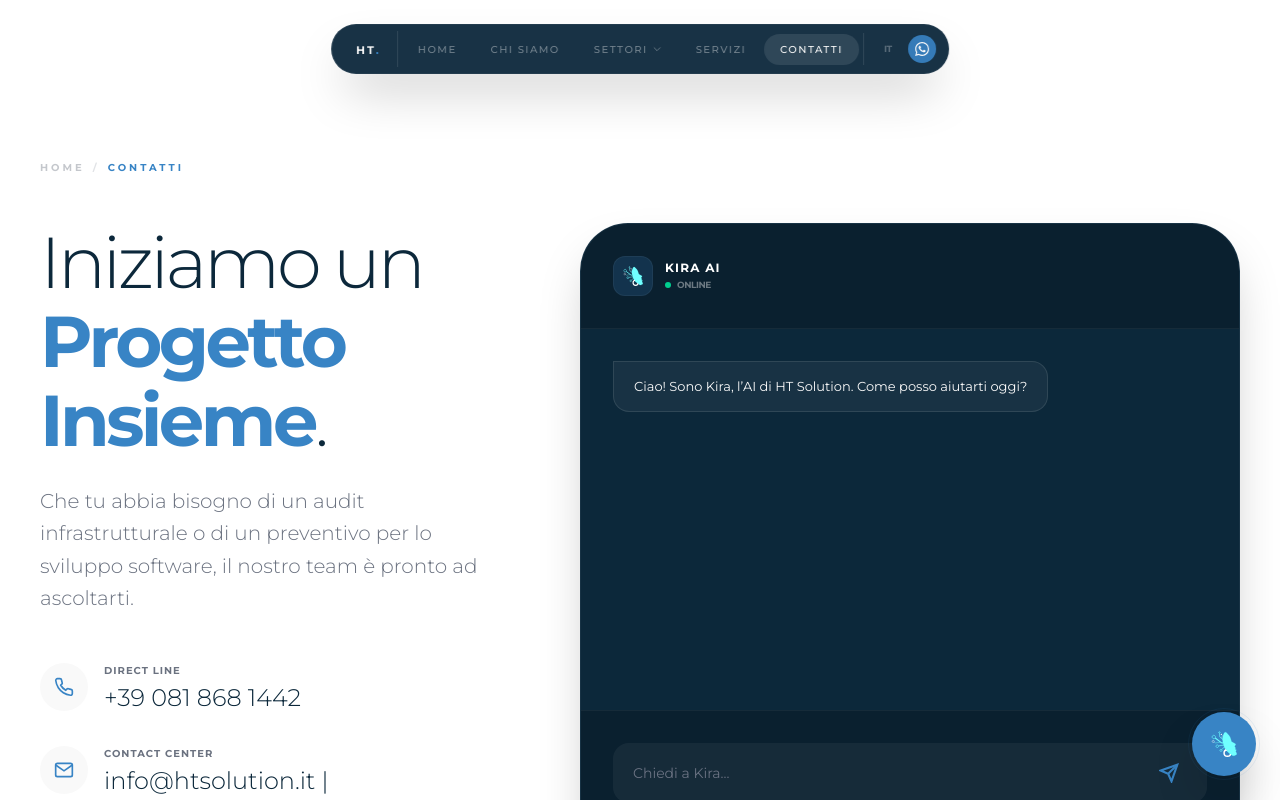
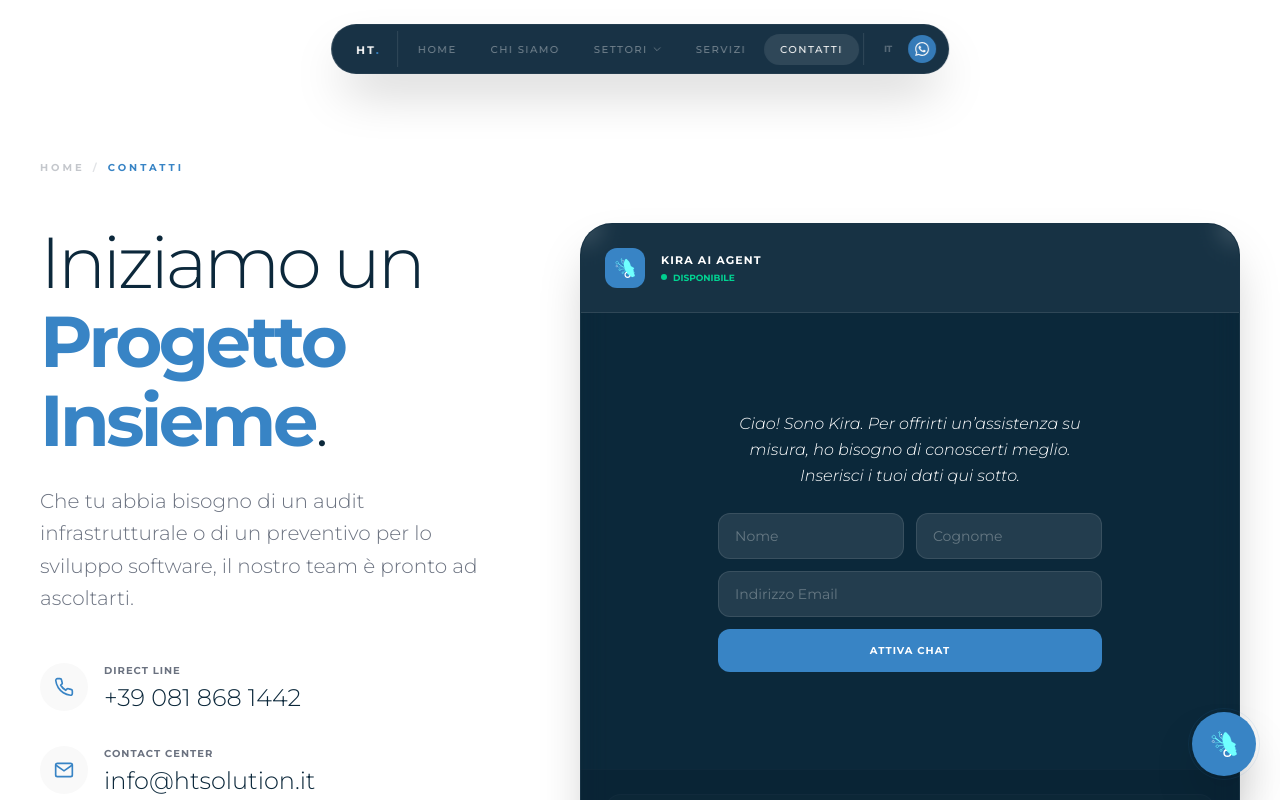
Before and after one commit to HTSolution/HighTech, a Next.js app: page /contatti in a window 1280 px wide. Shown: the top 800 px of the page. Built offline with nearby package versions, Linux system fonts and the light colour scheme.

Commit message:
Integrazione Chatbot e Antibot + Modifica sezione team in pagina chi siamo

```diff
--- a/app/contatti/page.tsx
+++ b/app/contatti/page.tsx
@@ -56,9 +56,14 @@ export default function ContattiPage() {
                   <div className="w-12 h-12 bg-brand-light rounded-full flex items-center justify-center text-brand-blue shrink-0">
                     <svg width="20" height="20" fill="none" stroke="currentColor" strokeWidth="2" viewBox="0 0 24 24"><path d="M4 4h16c1.1 0 2 .9 2 2v12c0 1.1-.9 2-2 2H4c-1.1 0-2-.9-2-2V6c0-1.1.9-2 2-2z"/><path d="M22 6l-10 7L2 6"/></svg>
                   </div>
-                  <div>
+                  <div className="flex flex-col">
                     <p className="text-[10px] uppercase tracking-widest text-brand-gray font-bold mb-1">{content.info.email.label}</p>
-                    <a href={`mailto:${content.info.email.value}`} className="text-2xl font-light hover:text-brand-blue transition-colors">{content.info.email.value}</a>
+                    <a href={`mailto:${content.info.email.value}`} className="text-2xl font-light hover:text-brand-blue transition-colors">
+                      {content.info.email.value}
+                    </a>
+                    <a href={`mailto:${content.info.email.value2}`} className="text-2xl font-light hover:text-brand-blue transition-colors">
+                      {content.info.email.value2}
+                    </a>
                   </div>
                 </div>
 
@@ -84,11 +89,11 @@ export default function ContattiPage() {
               </a>
             </motion.div>
 
-            {/* Colonna Chat (Componente Separato) */}
+            {/* Colonna Chat */}
             <motion.div
               initial={{ opacity: 0, x: 20 }}
               animate={{ opacity: 1, x: 0 }}
-              className="lg:col-span-7 bg-brand-dark rounded-[3rem] h-[650px] text-white overflow-hidden border border-white/5 shadow-2xl"
+              className="lg:col-span-7 bg-brand-dark rounded-[2rem] h-[650px] text-white overflow-hidden border border-white/5 shadow-2xl"
             >
               <KiraChatBody />
             </motion.div>
--- a/components/layout/KiraChatBody.tsx
+++ b/components/layout/KiraChatBody.tsx
@@ -1,29 +1,78 @@
 'use client';
 
 import { useState, useRef, useEffect } from 'react';
+import { motion } from 'framer-motion';
 import { useLanguage } from '@/context/LanguageContext';
+import { CONTACT_DATA } from '@/constants/contact';
+
+interface ChatMessage {
+  role: 'assistant' | 'user';
+  content: string;
+}
+
+interface UserData {
+  nome: string;
+  cognome: string;
+  email: string;
+  phone_office: string;
+}
 
 export default function KiraChatBody() {
-  const { language, t } = useLanguage();
-  const [message, setMessage] = useState('');
-  const [isLoading, setIsLoading] = useState(false);
-  const [chatLog, setChatLog] = useState([
-    {
-      role: 'assistant',
-      content: language === 'it'
-        ? 'Ciao! Sono Kira, l’AI di HT Solution. Come posso aiutarti oggi?'
-        : 'Hi! I am Kira, HT Solution’s AI. How can I help you today?'
-    }
-  ]);
+  const { language } = useLanguage();
+  const k = CONTACT_DATA[language].kira;
 
-  const sessionIdRef = useRef(`session_${Date.now()}`);
+  const [isIdentified, setIsIdentified] = useState<boolean>(false);
+  const [userData, setUserData] = useState<UserData>({
+    nome: '',
+    cognome: '',
+    email: '',
+    phone_office: ''
+  });
+  const [message, setMessage] = useState<string>('');
+  const [isLoading, setIsLoading] = useState<boolean>(false);
+  const [chatLog, setChatLog] = useState<ChatMessage[]>([]);
+
+  const sessionIdRef = useRef<string>(`session_${Date.now()}`);
   const scrollRef = useRef<HTMLDivElement>(null);
+  const startTimeRef = useRef<number>(Date.now());
 
   useEffect(() => {
-    if (scrollRef.current) {
+    if (!isIdentified && chatLog.length === 0) {
+      setChatLog([{ role: 'assistant', content: k.welcome }]);
+    }
+  }, [k.welcome, isIdentified, chatLog.length]);
+
+  // Scroll automatico all'ultimo messaggio
+  useEffect(() => {
+    if (scrollRef.current && isIdentified) {
       scrollRef.current.scrollTop = scrollRef.current.scrollHeight;
     }
-  }, [chatLog, isLoading]);
+  }, [chatLog, isLoading, isIdentified]);
+
+  const handleStartChat = (e: React.FormEvent) => {
+    e.preventDefault();
+
+    // PROTEZIONE ANTI-BOT 1: Honeypot
+    if (userData.phone_office !== '') {
+      console.warn("Bot detected: Honeypot field filled.");
+      return;
+    }
+
+    // PROTEZIONE ANTI-BOT 2: Tempo minimo (3 secondi)
+    const timeElapsed = (Date.now() - startTimeRef.current) / 1000;
+    if (timeElapsed < 3) {
+      console.warn("Bot detected: Form submitted too fast.");
+      return;
+    }
+
+    if (userData.nome && userData.cognome && userData.email) {
+      setIsIdentified(true);
+      setChatLog([{
+        role: 'assistant',
+        content: k.readyMessage.replace('{name}', userData.nome)
+      }]);
+    }
+  };
 
   const handleSendMessage = async () => {
     if (!message.trim() || isLoading) return;
@@ -38,101 +87,118 @@ export default function KiraChatBody() {
         method: 'POST',
         headers: { 'Content-Type': 'application/json' },
         body: JSON.stringify({
-          chatInput: userMessage,
-          sessionId: sessionIdRef.current,
-          lang: language
+          question: userMessage,
+          channel: "chat",
+          session_id: sessionIdRef.current,
+          lang: language,
+          email: userData.email,
+          first_name: userData.nome,
+          last_name: userData.cognome
         }),
       });
 
-      if (!response.ok) throw new Error('Network response error');
-
+      if (!response.ok) throw new Error('Error');
       const data = await response.json();
-
-      const kiraReply = data.output || data.text || data.message || (language === 'it' ? "Non ho ricevuto risposta dal server." : "No response from server.");
+      const kiraReply: string = data.output || data.text || data.message || k.errorMessage;
 
       setChatLog(prev => [...prev, { role: 'assistant', content: kiraReply }]);
     } catch (error) {
-      console.error("Chat Error:", error);
-      setChatLog(prev => [...prev, {
-        role: 'assistant',
-        content: language === 'it'
-          ? "Ops! Ho un problema di connessione. Riprova più tardi."
-          : "Oops! Connection problem. Please try again later."
-      }]);
+      setChatLog(prev => [...prev, { role: 'assistant', content: k.connectionError }]);
     } finally {
       setIsLoading(false);
     }
   };
 
   return (
-    <div className="flex flex-col h-full">
+    <div className="flex flex-col h-full bg-brand-dark/40 backdrop-blur-md overflow-hidden">
       {/* Header */}
-      <div className="p-8 border-b border-white/5 flex items-center justify-between bg-black/20 shrink-0">
-        <div className="flex items-center gap-3">
-          <div className="w-10 h-10 bg-brand-blue/20 rounded-xl flex items-center justify-center border border-white/5">
+      <div className="p-6 border-b border-white/10 flex items-center justify-between bg-white/5 shrink-0">
+        <div className="flex items-center gap-4">
+          <div className="w-10 h-10 bg-brand-blue rounded-xl flex items-center justify-center">
             <img src="/icon.svg" alt="Kira" className="w-5 h-5 brightness-200" />
           </div>
           <div>
-            <h3 className="font-bold text-xs tracking-widest uppercase text-white">Kira AI</h3>
+            <h3 className="font-bold text-[11px] tracking-widest uppercase text-white">Kira AI Agent</h3>
             <div className="flex items-center gap-1.5 mt-0.5">
               <span className="w-1.5 h-1.5 bg-emerald-400 rounded-full animate-pulse"></span>
-              <span className="text-[9px] text-white/40 uppercase tracking-tighter font-bold">Online</span>
+              <span className="text-[9px] text-emerald-400 font-bold uppercase">Disponibile</span>
             </div>
           </div>
         </div>
       </div>
 
-      {/* Messaggi */}
-      <div ref={scrollRef} className="flex-1 overflow-y-auto p-8 space-y-6 bg-brand-dark/50 overscroll-contain scrollbar-hide">
-        {chatLog.map((msg, i) => (
-          <div key={i} className={`flex ${msg.role === 'user' ? 'justify-end' : 'justify-start'}`}>
-            <div className={`max-w-[85%] px-5 py-3.5 rounded-2xl text-[13px] leading-relaxed ${
-              msg.role === 'user'
-                ? 'bg-brand-blue text-white rounded-tr-none shadow-lg'
-                : 'bg-white/5 text-brand-light border border-white/10 rounded-tl-none'
-            }`}>
-              {msg.content}
+      {/* Body */}
+      <div
+        ref={scrollRef}
+        className={`flex-1 p-10 space-y-6 scrollbar-hide ${isIdentified ? 'overflow-y-auto' : 'overflow-hidden flex items-center justify-center'}`}
+      >
+        {!isIdentified ? (
+          <motion.div initial={{ opacity: 0, y: 10 }} animate={{ opacity: 1, y: 0 }} className="w-full max-w-sm mx-auto space-y-6">
+            <div className="text-center">
+              <h4 className="text-white text-base font-light leading-relaxed italic">{k.welcome}</h4>
             </div>
-          </div>
-        ))}
 
-        {isLoading && (
-          <div className="flex justify-start">
-            <div className="bg-white/5 border border-white/10 px-5 py-3.5 rounded-2xl rounded-tl-none flex gap-1 items-center">
-              <span className="w-1 h-1 bg-white/40 rounded-full animate-bounce"></span>
-              <span className="w-1 h-1 bg-white/40 rounded-full animate-bounce [animation-delay:0.2s]"></span>
-              <span className="w-1 h-1 bg-white/40 rounded-full animate-bounce [animation-delay:0.4s]"></span>
-            </div>
+            <form onSubmit={handleStartChat} className="space-y-3">
+              {/* Campo Honeypot Invisibile */}
+              <div className="absolute opacity-0 -z-10 h-0 w-0 overflow-hidden">
+                <input
+                  type="text"
+                  name="phone_office"
+                  tabIndex={-1}
+                  value={userData.phone_office}
+                  onChange={(e) => setUserData({...userData, phone_office: e.target.value})}
+                  autoComplete="off"
+                />
+              </div>
+
+              <div className="grid grid-cols-2 gap-3">
+                <input required type="text" placeholder={k.firstName} className="bg-white/10 border border-white/10 rounded-xl px-4 py-3 text-sm text-white focus:border-brand-blue outline-none transition-all placeholder:text-white/30" value={userData.nome} onChange={(e) => setUserData({...userData, nome: e.target.value})} />
+                <input required type="text" placeholder={k.lastName} className="bg-white/10 border border-white/10 rounded-xl px-4 py-3 text-sm text-white focus:border-brand-blue outline-none transition-all placeholder:text-white/30" value={userData.cognome} onChange={(e) => setUserData({...userData, cognome: e.target.value})} />
+              </div>
+              <input required type="email" placeholder={k.emailPlaceholder} className="w-full bg-white/10 border border-white/10 rounded-xl px-4 py-3 text-sm text-white focus:border-brand-blue outline-none transition-all placeholder:text-white/30" value={userData.email} onChange={(e) => setUserData({...userData, email: e.target.value})} />
+              <button type="submit" className="w-full bg-brand-blue hover:bg-white hover:text-brand-dark text-white py-3.5 rounded-xl font-bold uppercase text-[10px] tracking-widest transition-all">
+                {k.button}
+              </button>
+            </form>
+          </motion.div>
+        ) : (
+          <div className="space-y-6">
+            {chatLog.map((msg, i) => (
+              <motion.div initial={{ opacity: 0, y: 5 }} animate={{ opacity: 1, y: 0 }} key={i} className={`flex ${msg.role === 'user' ? 'justify-end' : 'justify-start'}`}>
+                <div className={`max-w-[85%] px-5 py-3 rounded-2xl text-[13px] leading-relaxed ${msg.role === 'user' ? 'bg-brand-blue text-white rounded-tr-none' : 'bg-white/10 text-white border border-white/10 rounded-tl-none backdrop-blur-sm'}`}>
+                  {msg.content}
+                </div>
+              </motion.div>
+            ))}
+            {isLoading && (
+              <div className="flex justify-start">
+                <div className="bg-white/10 border border-white/10 px-4 py-2.5 rounded-2xl rounded-tl-none flex gap-1.5 items-center">
+                  <div className="w-1.5 h-1.5 bg-brand-blue rounded-full animate-bounce"></div>
+                  <div className="w-1.5 h-1.5 bg-brand-blue rounded-full animate-bounce [animation-delay:0.2s]"></div>
+                  <div className="w-1.5 h-1.5 bg-brand-blue rounded-full animate-bounce [animation-delay:0.4s]"></div>
+                </div>
+              </div>
+            )}
           </div>
         )}
       </div>
 
-      {/* Input */}
-      <div className="p-8 bg-black/20 border-t border-white/5 shrink-0">
-        <div className="flex items-center gap-3 bg-white/5 rounded-2xl px-5 py-1 focus-within:ring-1 ring-brand-blue/50 transition-all">
+      {/* Input bar */}
+      <div className={`p-6 bg-black/40 border-t border-white/10 shrink-0 ${!isIdentified ? 'opacity-20 pointer-events-none' : 'opacity-100'}`}>
+        <div className="flex items-center gap-3 bg-white/5 border border-white/10 rounded-2xl px-4 py-2 focus-within:border-brand-blue/50 transition-all">
           <input
             type="text"
             value={message}
             onChange={(e) => setMessage(e.target.value)}
             onKeyDown={(e) => e.key === 'Enter' && handleSendMessage()}
-            placeholder={t("Chiedi a Kira...", "Ask Kira...")}
-            className="flex-1 bg-transparent border-none py-4 text-sm outline-none text-white placeholder:text-gray-500"
-            disabled={isLoading}
+            placeholder={isIdentified ? k.inputPlaceholder : k.waitingAuth}
+            className="flex-1 bg-transparent border-none py-2 text-[13px] outline-none text-white placeholder:text-white/20"
+            disabled={isLoading || !isIdentified}
           />
-          <button
-            onClick={handleSendMessage}
-            disabled={isLoading}
-            className={`text-brand-blue hover:scale-110 active:scale-95 transition-transform p-2 ${isLoading ? 'opacity-20 cursor-not-allowed' : 'opacity-100'}`}
-          >
-            <svg width="20" height="20" viewBox="0 0 24 24" fill="none" stroke="currentColor" strokeWidth="2.5">
-              <line x1="22" y1="2" x2="11" y2="13"></line>
-              <polygon points="22 2 15 22 11 13 2 9 22 2"></polygon>
-            </svg>
+          <button onClick={handleSendMessage} disabled={!message.trim() || isLoading || !isIdentified} className={`w-9 h-9 flex items-center justify-center rounded-xl transition-all ${message.trim() ? 'bg-brand-blue text-white' : 'bg-white/5 text-white/20'}`}>
+            <svg width="16" height="16" viewBox="0 0 24 24" fill="none" stroke="currentColor" strokeWidth="2.5"><path d="M22 2L11 13M22 2L15 22L11 13L2 9L22 2z" /></svg>
           </button>
         </div>
-        <p className="text-[9px] text-center text-white/10 uppercase tracking-[0.3em] mt-6">
-          Powered by HighTech AI
-        </p>
       </div>
     </div>
   );
--- a/constants/contact.ts
+++ b/constants/contact.ts
@@ -8,7 +8,7 @@ export const CONTACT_DATA = {
     description: "Che tu abbia bisogno di un audit infrastrutturale o di un preventivo per lo sviluppo software, il nostro team è pronto ad ascoltarti.",
     info: {
       phone: { label: "Direct Line", value: "+39 081 868 1442" },
-      email: { label: "Contact Center", value: "info@htsolution.it | info@hightechsas.it" },
+      email: { label: "Contact Center", value: "info@htsolution.it", value2: "info@hightechsas.it" },
       address: {
         label: "Headquarters",
         value: "C.so Garibaldi 177,",
@@ -19,6 +19,18 @@ export const CONTACT_DATA = {
       title: "Supporto Rapido",
       description: "Hai un'urgenza infrastrutturale o desideri fissare una videocall conoscitiva? Il modo più veloce per raggiungerci è tramite il nostro canale WhatsApp business.",
       button: "Chatta su WhatsApp"
+    },
+    kira: {
+      welcome: "Ciao! Sono Kira. Per offrirti un’assistenza su misura, ho bisogno di conoscerti meglio. Inserisci i tuoi dati qui sotto.",
+      firstName: "Nome",
+      lastName: "Cognome",
+      emailPlaceholder: "Indirizzo Email",
+      button: "Attiva Chat",
+      readyMessage: "Ottimo, **{name}**! Sono a tua completa disposizione. Cosa posso fare per te oggi?",
+      errorMessage: "Scusa, non sono riuscita a elaborare la risposta.",
+      connectionError: "Si è verificato un errore di connessione. Riprova tra un istante.",
+      inputPlaceholder: "Scrivi un messaggio...",
+      waitingAuth: "Completa l'identificazione"
     }
   },
   en: {
@@ -30,7 +42,7 @@ export const CONTACT_DATA = {
     description: "Whether you need an infrastructure audit or a quote for custom software development, our team is ready to listen.",
     info: {
       phone: { label: "Direct Line", value: "+39 081 868 1442" },
-      email: { label: "Contact Center", value: "info@htsolution.it | info@hightechsas.it" },
+      email: { label: "Contact Center", value: "info@htsolution.it", value2: "info@hightechsas.it" },
       address: {
         label: "Headquarters",
         value: "C.so Garibaldi 177,",
@@ -41,6 +53,18 @@ export const CONTACT_DATA = {
       title: "Fast Support",
       description: "Do you have an infrastructure emergency or want to schedule a discovery call? The fastest way to reach us is through our WhatsApp business channel.",
       button: "Chat on WhatsApp"
+    },
+    kira: {
+      welcome: "Hi! I’m Kira. To provide tailored assistance, I need to get to know you better. Please enter your details below.",
+      firstName: "First Name",
+      lastName: "Last Name",
+      emailPlaceholder: "Email Address",
+      button: "Activate Chat",
+      readyMessage: "Great, **{name}**! I'm at your service. How can I help you today?",
+      errorMessage: "Sorry, I couldn't process the response.",
+      connectionError: "Connection error. Please try again in a moment.",
+      inputPlaceholder: "Type a message...",
+      waitingAuth: "Complete identification"
     }
   }
 };
```
Also changed, not shown: components/sections/chi-siamo/Identity.tsx (+57 -6 lines), constants/chi-siamo/about.ts (+22 -12 lines).
